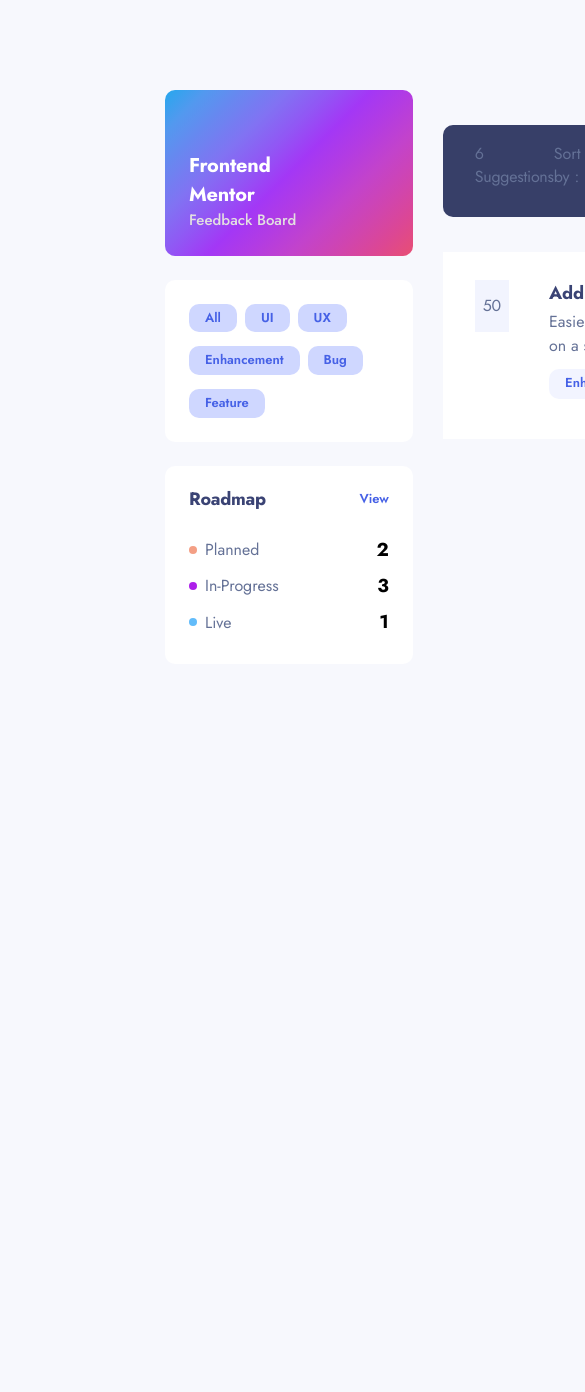
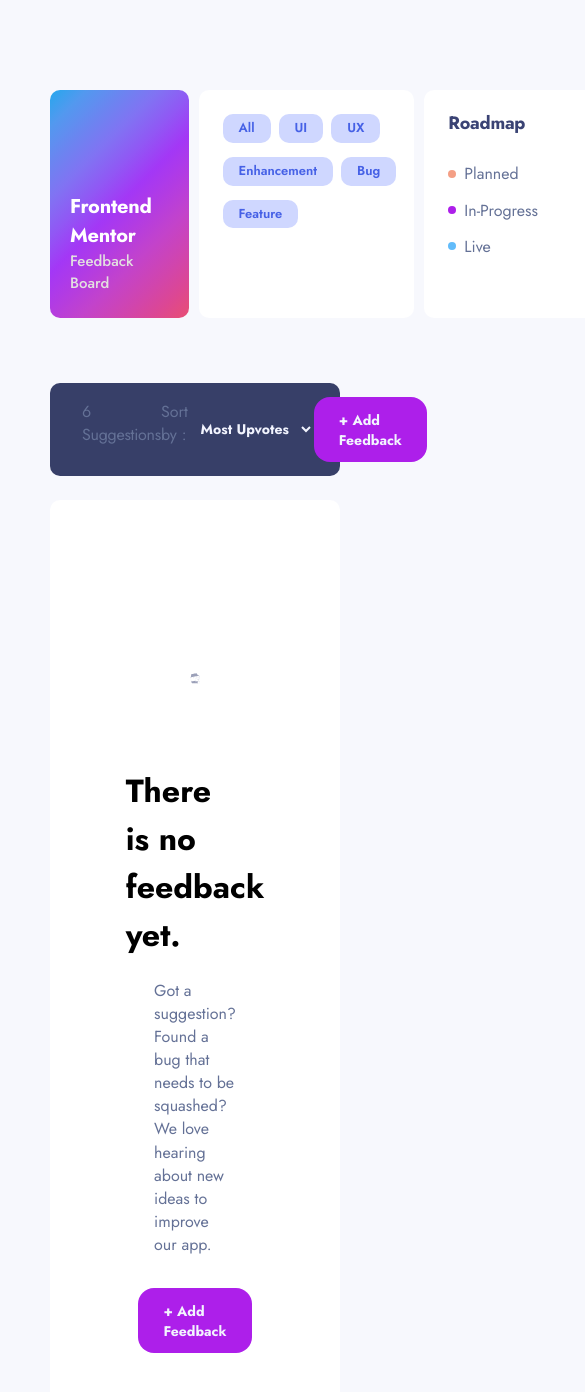
Before and after one commit to ecesemabekdemir/productFeedback, a Next.js app: page / in a window 390 px wide. Shown: the top 1392 px of the page, 585 px wide, since content can reach past the window. Before the commit the page ends 844 px from the top, so only its background shows below. Built offline with nearby package versions, Linux system fonts and the light colour scheme.

Commit message:
modal csss düzenlendi empty sayfası oluşturuldu mainin tablet responsivi yapıldı

```diff
--- a/app/(main)/page.jsx
+++ b/app/(main)/page.jsx
@@ -1,3 +1,4 @@
+import Empty from "@/components/empty";
 import FeedbackCard from "@/components/feedbackCard";
 import Header from "@/components/header";
 import Sidebar from "@/components/sidebar";
@@ -9,7 +10,9 @@
         <Sidebar />
         <div className="content">
           <Header />
-          <FeedbackCard />
+          {/* <FeedbackCard /> */}
+          <Empty />
+
         </div>
       </div>
     </>
--- a/app/globals.css
+++ b/app/globals.css
@@ -39,3 +39,14 @@
   gap: 30px;
   margin-block: 90px;
 }
+
+@media(width <= 768px) {
+  body {
+    margin-inline: 50px;
+  }
+
+  .homePage {
+    flex-direction: column;
+    justify-content: space-between;
+  }
+}
--- a/components/addFeedbackButton/btn.css
+++ b/components/addFeedbackButton/btn.css
@@ -11,4 +11,8 @@
     text-align: left;
     cursor: pointer;
   }
+
+  button:hover {
+    background-color: #C75AF6;
+  }
 }
--- /dev/null
+++ b/components/empty/empty.css
@@ -0,0 +1,16 @@
+.empty {
+  max-width: 825px;
+  background-color: #fff;
+  padding: 110px 205px;
+  display: flex;
+  flex-direction: column;
+  align-items: center;
+  gap: 20px;
+  border-radius: 10px;
+}
+
+@media(width <= 768px) {
+  .empty {
+    padding: 110px 140px;
+  }
+}
--- a/components/empty/index.jsx
+++ b/components/empty/index.jsx
@@ -0,0 +1,14 @@
+import EmptySvg from "@/svgs/empty";
+import AddFeedbackButton from "../addFeedbackButton";
+import "./empty.css"
+
+export default function Empty() {
+  return (
+    <div className="empty">
+      <EmptySvg />
+        <h1>There is no feedback yet.</h1>
+        <p>Got a suggestion? Found a bug that needs to be squashed? We love hearing about new ideas to improve our app.</p>
+        <AddFeedbackButton />
+    </div>
+  )
+}
--- a/components/header/header.css
+++ b/components/header/header.css
@@ -6,6 +6,7 @@
   background-color: #373f68;
   border-radius: 10px;
   padding: 14px 16px;
+  margin-bottom: 24px;
 }
 
 .left {
--- a/components/modal/modal.css
+++ b/components/modal/modal.css
@@ -1,33 +1,26 @@
-/* Modal overlay */
 .modal-overlay {
   position: fixed;
   top: 0;
   left: 0;
-  width: 540px;
+  width: 100vw;
   height: 100vh;
   background: rgba(0, 0, 0, 0.5);
   display: flex;
   justify-content: center;
   align-items: center;
-  z-index: 900;
-  margin-left: 100px;
+  z-index: 1000;
 }
 
-/* scroll rengi */
-.modal-container::-webkit-scrollbar-thumb {
-  background: #dfe3fa;
-}
-
-/* Modal container */
 .modal-container {
+  border-radius: 10px;
   background-color: #ffffff;
   width: 600px;
-  height: 100%;
+  max-height: 100vh;
   padding: 33px;
   box-shadow: 0 4px 10px rgba(0, 0, 0, 0.2);
   overflow-y: scroll;
-  border-end-end-radius: 32px;
-  padding-bottom: 120px;
+  margin-top: auto;
+  margin-bottom: auto;
 
   h2 {
     margin-bottom: 40px;
--- a/components/sidebar/sidebar.css
+++ b/components/sidebar/sidebar.css
@@ -138,3 +138,22 @@
 .situation h3:nth-child(2) {
   font-weight: 700;
 }
+
+@media(width <= 768px) {
+  .sidebar {
+    flex-direction: row;
+    gap: 10px;
+  }
+
+  .sidebarInfo {
+    padding: 103px 37px 24px 20px;
+  }
+
+  .sidebarFilter {
+    padding: 24px 18px 16px 24px;
+  }
+
+  .roadMapRouting {
+    gap: 67px;
+  }
+}
--- a/svgs/empty/index.jsx
+++ b/svgs/empty/index.jsx
@@ -1,4 +1,4 @@
-export default function Empty() {
+export default function EmptySvg() {
   return (
     <>
       <svg
```
